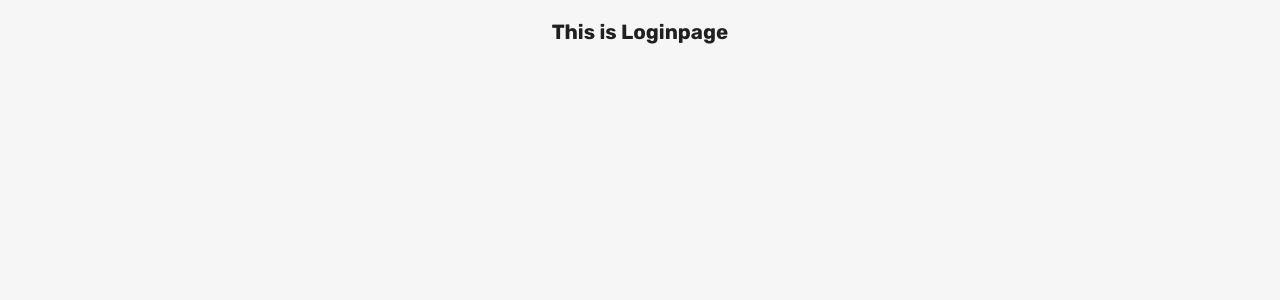
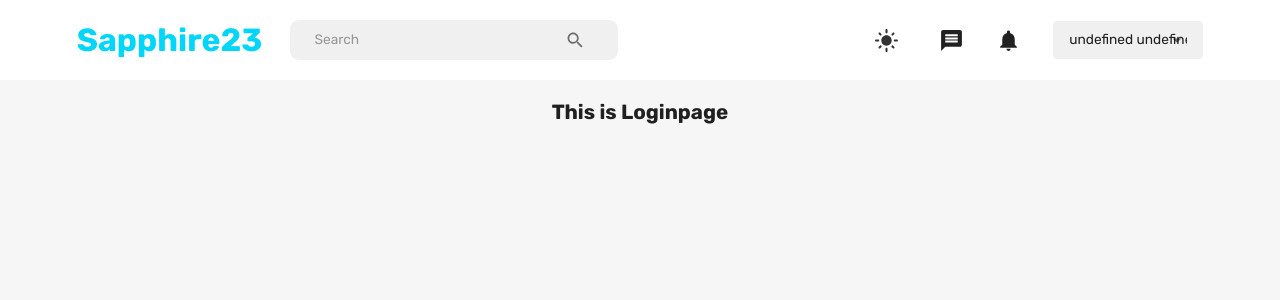
Before and after one commit to Apu-Emdad/Sapphire-23-client, a React (Create React App) app: page / in a window 1280 px wide. Shown: the top 300 px of the page. Built offline with nearby package versions, Linux system fonts and the light colour scheme.

Commit message:
Navbar for both wide and mobile screen is completed

```diff
--- a/src/Redux/store/store.js
+++ b/src/Redux/store/store.js
@@ -13,7 +13,6 @@
 } from "redux-persist";
 
 import storage from "redux-persist/lib/storage";
-import { PersistGate } from "redux-persist/integration/react";
 
 const persistConfig = {
   key: "root",
--- /dev/null
+++ b/src/components/FlexBetween.jsx
@@ -0,0 +1,8 @@
+import { Box } from "@mui/material";
+import styled from "@emotion/styled";
+
+export const FlexBetween = styled(Box)({
+  display: "flex",
+  justifyContent: "space-between",
+  alignItems: "center",
+});
--- /dev/null
+++ b/src/components/Navbar/Navbar.jsx
@@ -0,0 +1,194 @@
+import React, { useState } from "react";
+import {
+  Box,
+  IconButton,
+  InputBase,
+  Typography,
+  Select,
+  MenuItem,
+  FormControl,
+  useTheme,
+  useMediaQuery,
+} from "@mui/material";
+import {
+  Search,
+  Message,
+  DarkMode,
+  LightMode,
+  Notifications,
+  Help,
+  Menu,
+  Close,
+} from "@mui/icons-material";
+import { useDispatch, useSelector } from "react-redux";
+import { setMode, setLogout } from "../../Redux/Slices/authSlice";
+import { useNavigate } from "react-router-dom";
+import { FlexBetween } from "../FlexBetween";
+
+const Navbar = () => {
+  const [isMobile, setIsMobile] = useState(false);
+  const dispatch = useDispatch();
+  const navigate = useNavigate();
+  const user = useSelector((state) => state.user);
+  const isWideScreen = useMediaQuery("(min-width: 1000px)");
+
+  /* ===== Creating Color Palette useing useTheme() from MUI */
+  const theme = useTheme();
+  const neutralLight = theme.palette.neutral.light;
+  const dark = theme.palette.neutral.dark;
+  const background = theme.palette.background.default;
+  const primaryLight = theme.palette.primary.light;
+  const alt = theme.palette.background.alt;
+
+  const fullName = `${user?.firstName} ${user?.lastName}`;
+  return (
+    <FlexBetween padding="1rem 6%" backgroundColor={alt}>
+      <FlexBetween gap="1.75rem">
+        <Typography
+          fontWeight="bold"
+          fontSize="clamp(1rem, 2rem, 2.25rem)"
+          color="primary"
+          onClick={() => navigate("/home")}
+          sx={{
+            "&:hover": {
+              color: primaryLight,
+              cursor: "pointer",
+            },
+          }}
+        >
+          Sapphire23
+        </Typography>
+        {isWideScreen && (
+          <FlexBetween
+            backgroundColor={neutralLight}
+            borderRadius="9px"
+            gap="3rem"
+            padding="0.1rem 1.5rem"
+          >
+            <InputBase placeholder="Search" />
+            <IconButton>
+              <Search />
+            </IconButton>
+          </FlexBetween>
+        )}
+      </FlexBetween>
+
+      {isWideScreen ? (
+        /* ==== Wide Screen Navbar starts ===== */
+        <FlexBetween gap="2rem">
+          <IconButton onClick={() => dispatch(setMode())}>
+            {theme.palette.mode === "dark" ? (
+              <DarkMode sx={{ fontSize: "25px" }} />
+            ) : (
+              <LightMode sx={{ color: dark, fontSize: "25px" }} />
+            )}
+          </IconButton>
+          <Message sx={{ fontSize: "25px" }} />
+          <Notifications sx={{ fontSize: "25px" }} />
+          <FormControl variant="standard">
+            <Select
+              value={fullName}
+              sx={{
+                backgroundColor: neutralLight,
+                width: "150px",
+                borderRadius: "0.25rem",
+                p: "0.25rem 1rem",
+                "& .MuiSvgIcon-root": {
+                  pr: "0.25rem",
+                  width: "3rem",
+                },
+
+                "& .MuiSelect-select:focus": {
+                  backgroundColor: neutralLight,
+                },
+              }}
+              input={<InputBase />}
+            >
+              <MenuItem value={fullName}>
+                <Typography>{fullName}</Typography>
+              </MenuItem>
+              <MenuItem onClick={() => dispatch(setLogout())}>Log Out</MenuItem>
+            </Select>
+          </FormControl>
+          {/*===== Wide Screen Navbar ends ====  */}
+        </FlexBetween>
+      ) : (
+        <IconButton onClick={() => setIsMobile(!isMobile)}>
+          {/* menu icon for small screen */}
+          <Menu />
+        </IconButton>
+      )}
+      {/*  ==== Small Screen Collapsable Nav starts==== */}
+      {!isWideScreen && isMobile && (
+        <Box
+          position="fixed"
+          right="0"
+          bottom="0"
+          height="100%"
+          zIndex="10"
+          maxWidth="500px"
+          minWidth="300px"
+          backgroundColor={background}
+        >
+          {/* close icon */}
+          <Box display="flex" justifyContent="flex-end" p="1rem">
+            <IconButton onClick={() => setIsMobile(!isMobile)}>
+              <Close />
+            </IconButton>
+          </Box>
+          {/* MENU ITEMS */}
+          <FlexBetween
+            display="flex"
+            flexDirection="column"
+            justifyContent="center"
+            alignItems="center"
+            gap="3rem"
+          >
+            <IconButton
+              onClick={() => dispatch(setMode())}
+              sx={{ fontSize: "25px" }}
+            >
+              {theme.palette.mode === "dark" ? (
+                <DarkMode sx={{ fontSize: "25px" }} />
+              ) : (
+                <LightMode sx={{ color: dark, fontSize: "25px" }} />
+              )}
+            </IconButton>
+            <Message sx={{ fontSize: "25px" }} />
+            <Notifications sx={{ fontSize: "25px" }} />
+            <Help sx={{ fontSize: "25px" }} />
+            <FormControl variant="standard" value={fullName}>
+              <Select
+                value={fullName}
+                sx={{
+                  backgroundColor: neutralLight,
+                  width: "150px",
+                  borderRadius: "0.25rem",
+                  p: "0.25rem 1rem",
+                  "& .MuiSvgIcon-root": {
+                    pr: "0.25rem",
+                    width: "3rem",
+                  },
+                  "& .MuiSelect-select:focus": {
+                    backgroundColor: neutralLight,
+                  },
+                }}
+                input={<InputBase />}
+              >
+                <MenuItem value={fullName}>
+                  <Typography>{fullName}</Typography>
+                </MenuItem>
+                <MenuItem onClick={() => dispatch(setLogout())}>
+                  Log Out
+                </MenuItem>
+              </Select>
+            </FormControl>
+          </FlexBetween>
+        </Box>
+      )}
+      {/*  ==== Small Screen Collapsable Nav ends==== */}
+    </FlexBetween>
+  );
+};
+
+export default Navbar;
--- a/src/scenes/LoginPage/LoginPage.jsx
+++ b/src/scenes/LoginPage/LoginPage.jsx
@@ -1,8 +1,10 @@
 import React from "react";
+import Navbar from "../../components/Navbar/Navbar";
 
 const LoginPage = () => {
   return (
     <div>
+      <Navbar />
       <h2>This is Loginpage</h2>
     </div>
   );
```
Also changed, not shown: src/scenes/Navbar/Navbar.jsx (deleted, +0 -11 lines).
